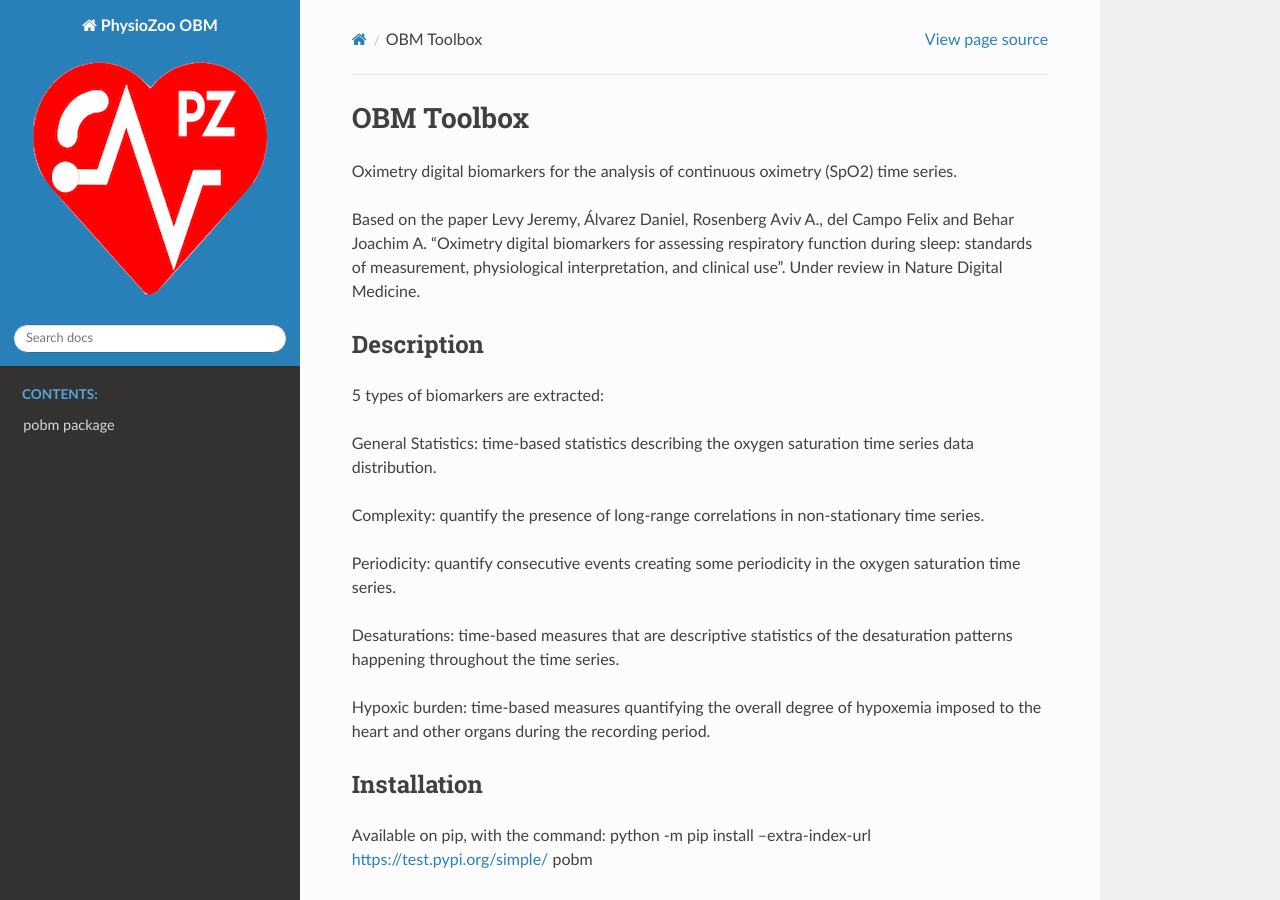
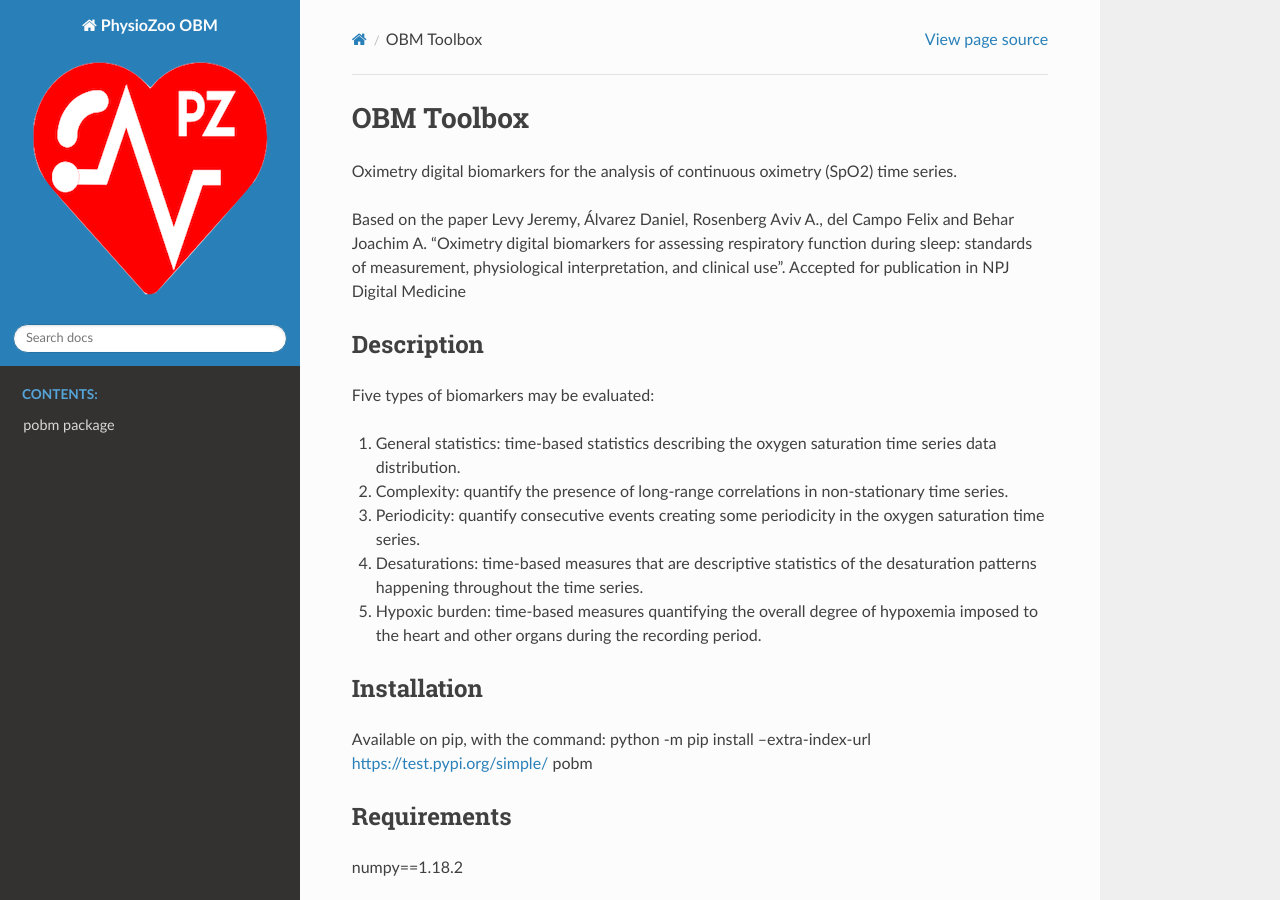
Before and after one commit to aim-lab/Oximetry_Toolbox, a Sphinx documentation site: the page built from docs/README.rst, in a window 1280 px wide and 900 px high. Built offline with Sphinx 7.4.7 and the Read the Docs theme 2.0.0, drawn with Linux system fonts in a browser that asks for light colours.

Commit message:
Update README.rst

```diff
--- a/docs/README.rst
+++ b/docs/README.rst
@@ -5,22 +5,22 @@
 Oximetry digital biomarkers for the analysis of continuous oximetry (SpO2) time series.
 
 Based on the paper Levy Jeremy, Álvarez Daniel, Rosenberg Aviv A., del Campo Felix and Behar Joachim A. "Oximetry digital biomarkers for assessing respiratory function during sleep: standards of measurement, physiological interpretation, and clinical use".
-Under review in Nature Digital Medicine.
+Accepted for publication in NPJ Digital Medicine
 
 Description
 -----------
 
-5 types of biomarkers are extracted:
+Five types of biomarkers may be evaluated:
 
-General Statistics: time-based statistics describing the oxygen saturation time series data distribution.
+1.  General statistics: time-based statistics describing the oxygen saturation time series data distribution.
 
-Complexity: quantify the presence of long-range correlations in non-stationary time series.
+2.  Complexity: quantify the presence of long-range correlations in non-stationary time series.
 
-Periodicity: quantify consecutive events creating some periodicity in the oxygen saturation time series.
+3.  Periodicity: quantify consecutive events creating some periodicity in the oxygen saturation time series.
 
-Desaturations: time-based measures that are descriptive statistics of the desaturation patterns happening throughout the time series.
+4.  Desaturations: time-based measures that are descriptive statistics of the desaturation patterns happening throughout the time series.
 
-Hypoxic burden: time-based measures quantifying the overall degree of hypoxemia imposed to the heart and other organs during the recording period.
+5.  Hypoxic burden: time-based measures quantifying the overall degree of hypoxemia imposed to the heart and other organs during the recording period.
 
 Installation
 ------------
```
